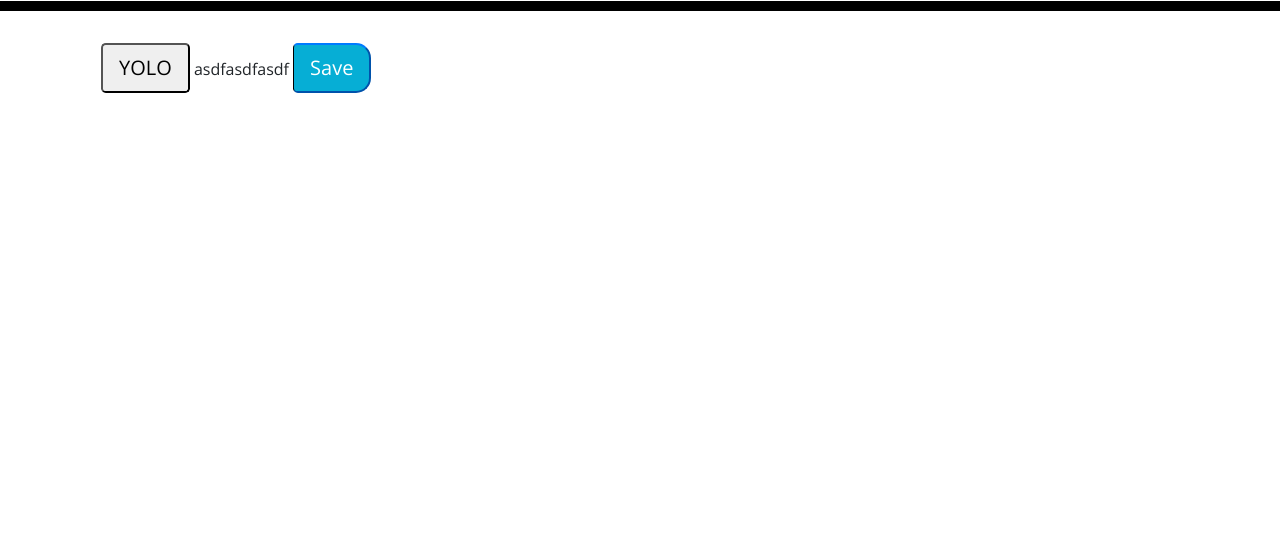
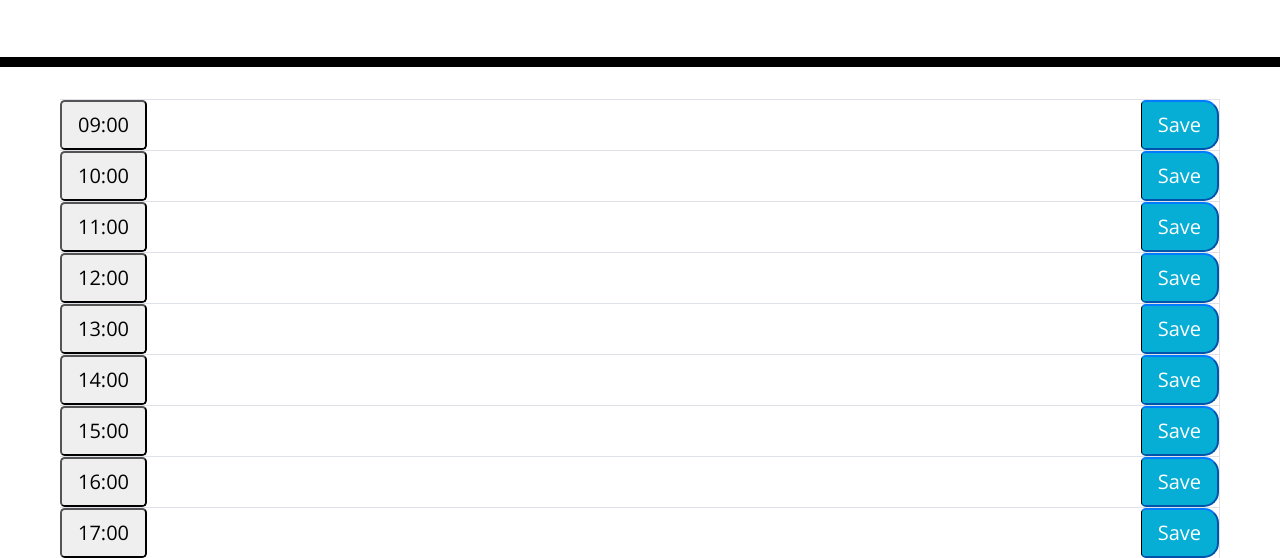
Before and after one commit to bendemic90/task-scheduler-w5, a plain HTML site: page index.html in a window 1280 px wide. Shown: the part 293-851 px from the top of the page. Before the commit the page ends 800 px from the top, so only its background shows below. Drawn offline with nearby package versions, Linux system fonts and the light colour scheme.

Commit message:
updated layout and custom css w bootstrap

```diff
--- a/index.html
+++ b/index.html
@@ -28,11 +28,44 @@
       <h1 class="display-3">Work Day Scheduler</h1>
       <p class="lead">A simple calendar app for scheduling your work day</p>
       <p id="currentDay" class="lead"></p>
+      <p id="today" class="lead"></p>
     </header>
-    <div class="container">
-      <div class="day-box col-lg-12">
-        <button class="btn-lg">YOLO</button>
-        <span>asdfasdfasdf</span>
+    <div class="container col-lg-12">
+      <div class="day-box">
+        <button class="btn-lg days-time">09:00</button>
+        <button class="btn-primary btn-lg saveBtn">Save</button>
+        <h4 class="user-input"></h4>
+      </div>
+      <div class="day-box">
+        <button class="btn-lg days-time">10:00</button>
+        <button class="btn-primary btn-lg saveBtn">Save</button>
+      </div>
+      <div class="day-box">
+        <button class="btn-lg days-time">11:00</button>
+        <button class="btn-primary btn-lg saveBtn">Save</button>
+      </div>
+      <div class="day-box">
+        <button class="btn-lg days-time">12:00</button>
+        <button class="btn-primary btn-lg saveBtn">Save</button>
+      </div>
+      <div class="day-box">
+        <button class="btn-lg days-time">13:00</button>
+        <button class="btn-primary btn-lg saveBtn">Save</button>
+      </div>
+      <div class="day-box">
+        <button class="btn-lg days-time">14:00</button>
+        <button class="btn-primary btn-lg saveBtn">Save</button>
+      </div>
+      <div class="day-box">
+        <button class="btn-lg days-time">15:00</button>
+        <button class="btn-primary btn-lg saveBtn">Save</button>
+      </div>
+      <div class="day-box">
+        <button class="btn-lg days-time">16:00</button>
+        <button class="btn-primary btn-lg saveBtn">Save</button>
+      </div>
+      <div class="day-box">
+        <button class="btn-lg days-time">17:00</button>
         <button class="btn-primary btn-lg saveBtn">Save</button>
       </div>
       <!-- Timeblocks go here -->
@@ -43,6 +76,8 @@
     <script src="./script.js"></script>
     <script>
       $("#currentDay").text(moment().format('MMMM Do YYYY, h:mm:ss a'));
+      $("#today").text(moment().format('dddd'));
+      $(".day-box").attr("class", "border-right border-top")
     </script>
   </body>
 </html>
--- a/style.css
+++ b/style.css
@@ -63,6 +63,8 @@ body {
     border-bottom-right-radius: 15px;
     background-color: #06AED5;
     color: white;
+    float: right;
+    clear:both;
   }
 
   .saveBtn i:hover {
@@ -71,5 +73,18 @@ body {
   }
 
   .day-box{
-    margin: 1px;
+   margin-bottom: 5px;
   }
+  .user-input{
+    float:right;
+    margin-right:20px;
+  }
+
+  .container{
+    padding-left: 60px;
+    padding-right: 60px;
+  }
+
+  #today{
+    font-size: 40px;
+  }
```
